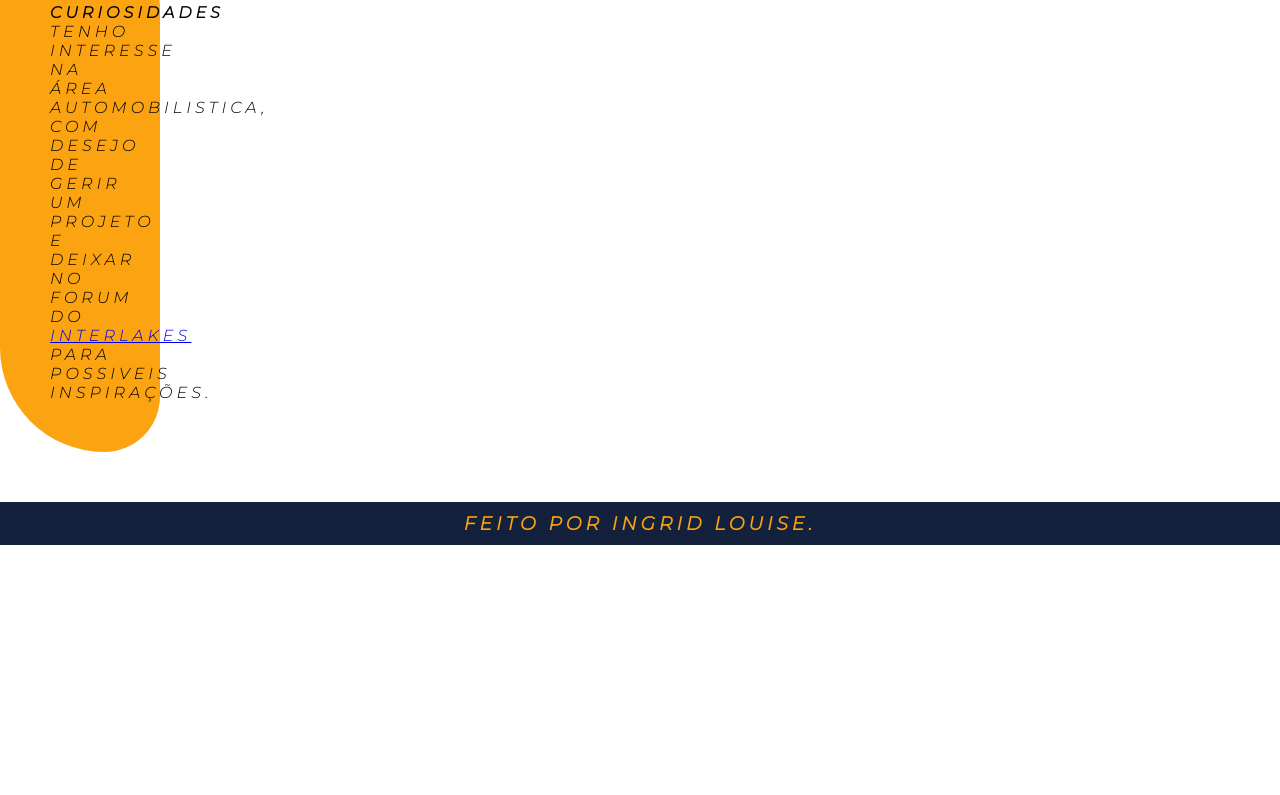
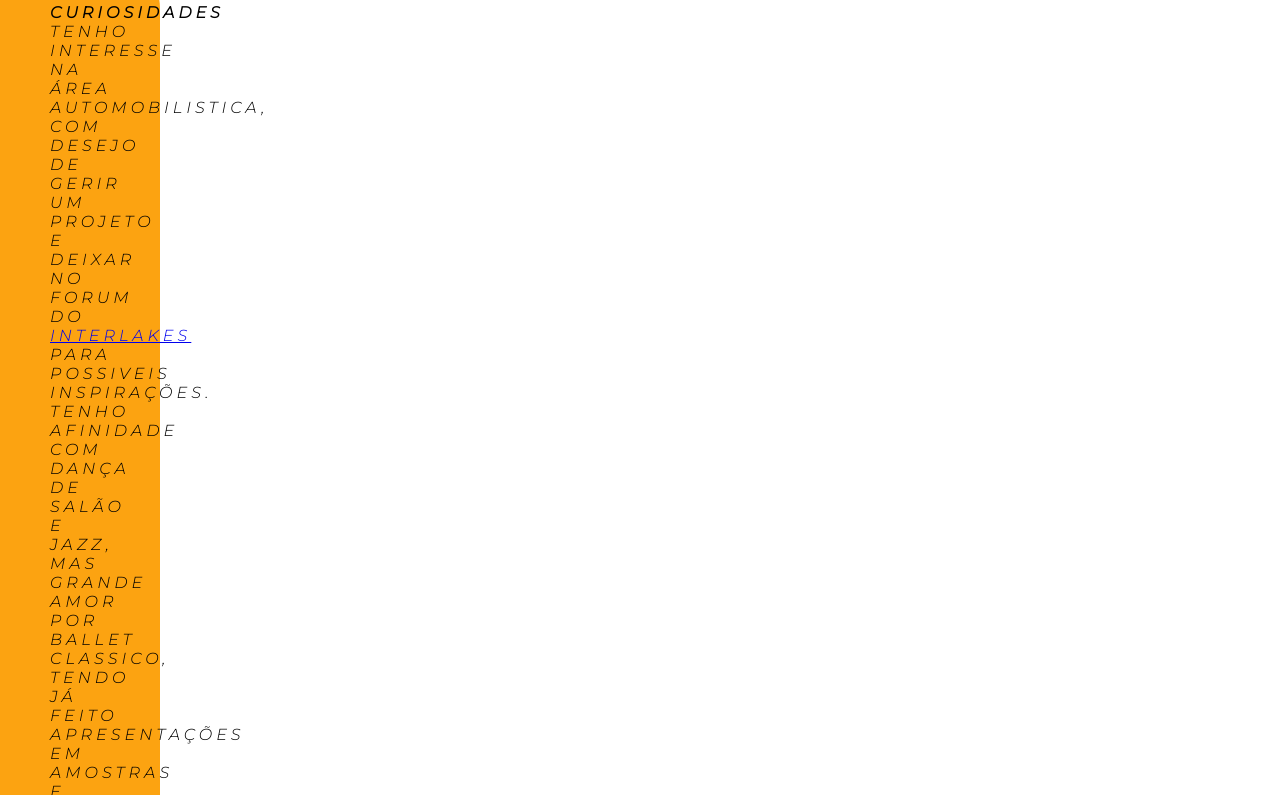
Before and after one commit to ingridl-alves/ingridl-alves.github.io, a plain HTML site: page index.html in a window 1280 px wide. Shown: the part 2005-2800 px from the top of the page. Before the commit the page ends 2550 px from the top, so only its background shows below. Drawn offline with Linux system fonts and the light colour scheme.

Commit message:
curiosidade

```diff
--- a/index.html
+++ b/index.html
@@ -37,9 +37,12 @@
     <main class="description-base">
         <h1 id="description">Descrição</h1>
         <p class="description-paragraph"> Nasci na ilha da magia (Florianópolis/SC) e criada em Blumenau-SC,
-            tenho 23 anos, resido atualmente em São José-SC. Tem interesses em dança, tecnologia e esportes. Formada em técnico em
-            enfermagem pelo IFSC, area que atuei entre de jan/2018 ate out/2021. Inicei os estudos na área de tecnologia em set/2021
-            junto a <strong><em>Trybe</em></strong>. Este Portfolio foi criado a partir de uma atividade para fixação de aprendizagem.
+            tenho 23 anos, resido atualmente em São José-SC. Tem interesses em dança, tecnologia e esportes. Formada em
+            técnico em
+            enfermagem pelo IFSC, area que atuei entre de jan/2018 ate out/2021. Inicei os estudos na área de tecnologia
+            em set/2021
+            junto a <strong><em>Trybe</em></strong>. Este Portfolio foi criado a partir de uma atividade para fixação de
+            aprendizagem.
         </p>
     </main>
     <section>
@@ -76,10 +79,12 @@
             <h4 id="funfact">Curiosidades</h4>
             <p>Tenho interesse na área automobilistica, com desejo de gerir um projeto e deixar no forum do <a
                     href="https://flatout.com.br/?cache" target="_blanck">Interlakes</a> para possiveis inspirações.</p>
+            <p>Tenho afinidade com dança de salão e jazz, mas grande amor por ballet classico, tendo já feito
+                apresentações em amostras e competições de dança.</p>
         </article>
     </section>
     <footer>
-    <h3>Feito por Ingrid Louise.</h3>
+        <h3>Feito por Ingrid Louise.</h3>
     </footer>
 </body>
 
```
